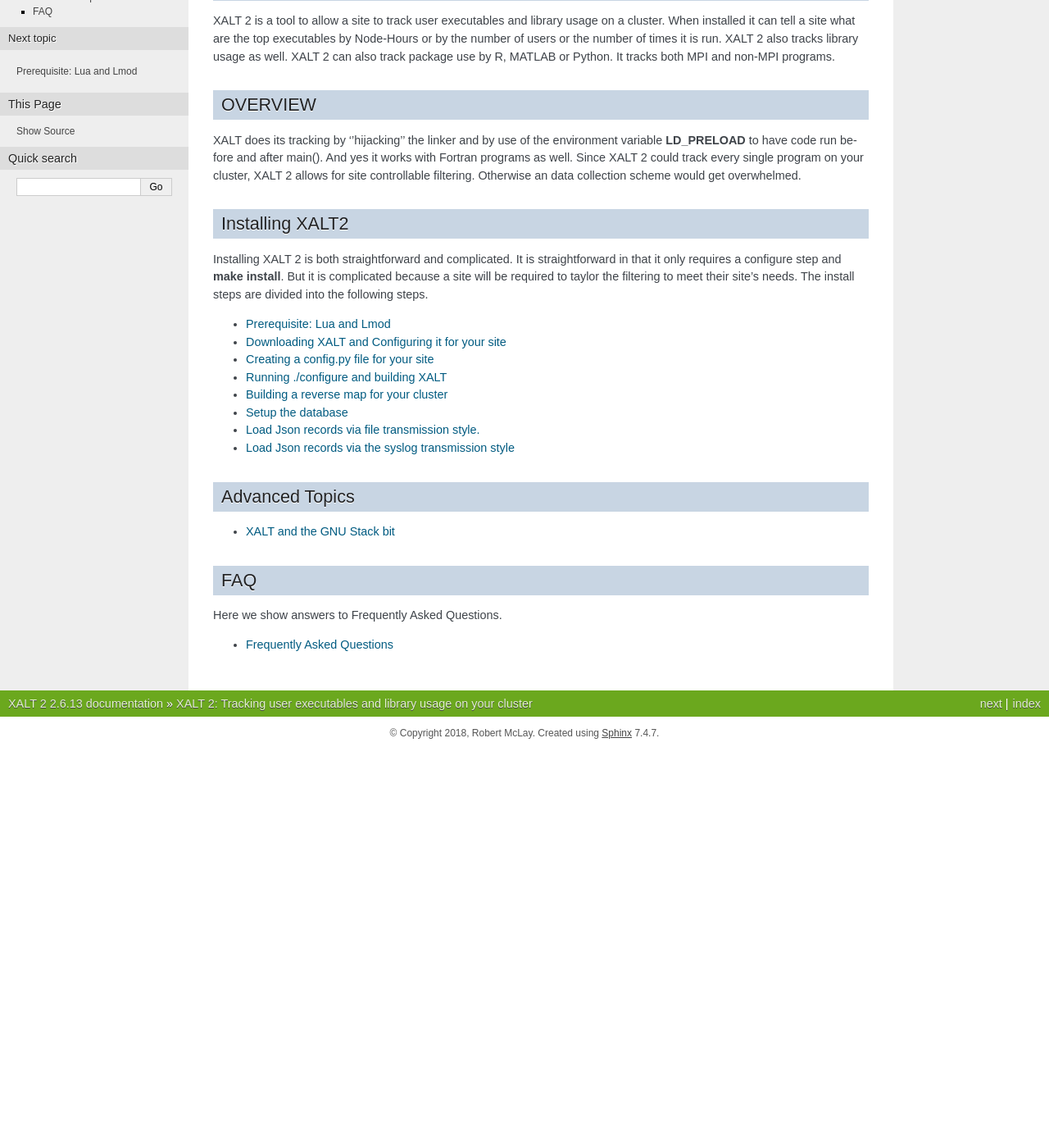
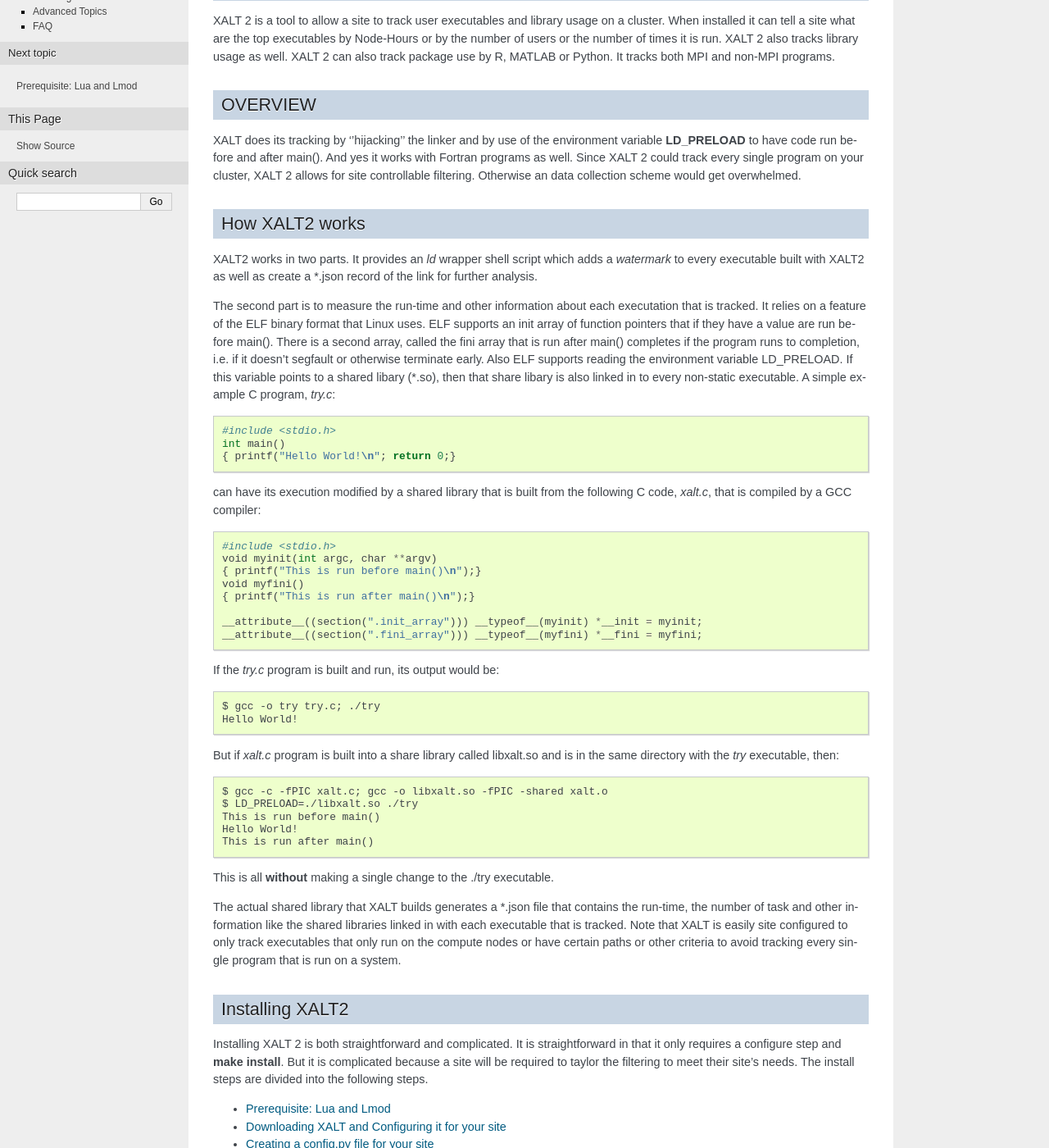
Before and after one commit to xalt/xalt, a Sphinx documentation site: the page built from docs/source/index.rst, in a window 1280 px wide and 1400 px high, scrolled down 193 px. Shown: the whole window at 82% size. Built offline with Sphinx 7.4.7, drawn with Linux system fonts in a browser that asks for light colours; before the commit the page ends 1107 px from its top, so only the background shows below that.

Commit message:
better documentation on how XALT2 works

```diff
--- a/docs/source/index.rst
+++ b/docs/source/index.rst
@@ -20,6 +20,65 @@
 for site controllable filtering.  Otherwise an data collection scheme
 would get overwhelmed.
 
+How XALT2 works
+^^^^^^^^^^^^^^^
+
+XALT2 works in two parts. It provides an *ld* wrapper shell script
+which adds a *watermark* to every executable built with XALT2 as well
+as create a \*.json record of the link for further analysis.
+
+The second part is to measure the run-time and other information about
+each executation that is tracked. It relies on a feature of the ELF
+binary format that Linux uses. ELF supports an init array of function
+pointers that if they have a value are run before main(). There is a
+second array, called the fini array that is run after main()
+completes if the program runs to completion, i.e. if it doesn't
+segfault or otherwise terminate early.  Also ELF supports reading the
+environment variable LD_PRELOAD.  If this variable points to a shared
+libary (\*.so), then that share libary is also linked in to every
+non-static executable.  A simple example C program, *try.c*::
+
+     #include <stdio.h>
+     int main()
+     { printf("Hello World!\n"; return 0;}
+
+can have its execution modified by a shared library that is built from
+the following C code, *xalt.c*, that is compiled by a GCC compiler::
+
+     #include <stdio.h>
+     void myinit(int argc, char **argv)
+     { printf("This is run before main()\n");}
+     void myfini()
+     { printf("This is run after main()\n");}
+
+     __attribute__((section(".init_array"))) __typeof__(myinit) *__init = myinit;
+     __attribute__((section(".fini_array"))) __typeof__(myfini) *__fini = myfini;
+
+If the *try.c* program is built and run, its output would be::
+
+    $ gcc -o try try.c; ./try
+    Hello World!
+
+But if *xalt.c* program is built into a share library called
+libxalt.so and is in the same directory with the *try* executable,
+then::
+
+    $ gcc -c -fPIC xalt.c; gcc -o libxalt.so -fPIC -shared xalt.o
+    $ LD_PRELOAD=./libxalt.so ./try
+    This is run before main()
+    Hello World!
+    This is run after main()
+
+This is all **without** making a single change to the ./try
+executable.
+
+The actual shared library that XALT builds generates a \*.json file
+that contains the run-time, the number of task and other information
+like the shared libraries linked in with each executable that is tracked.
+Note that XALT is easily site configured to only track executables
+that only run on the compute nodes or have certain paths or other
+criteria to avoid tracking every single program that is run on a
+system.
 
 Installing XALT2
 ^^^^^^^^^^^^^^^^
@@ -50,9 +109,6 @@
 
    090_execstack
 
-
-
-
 FAQ
 ^^^
 
```
